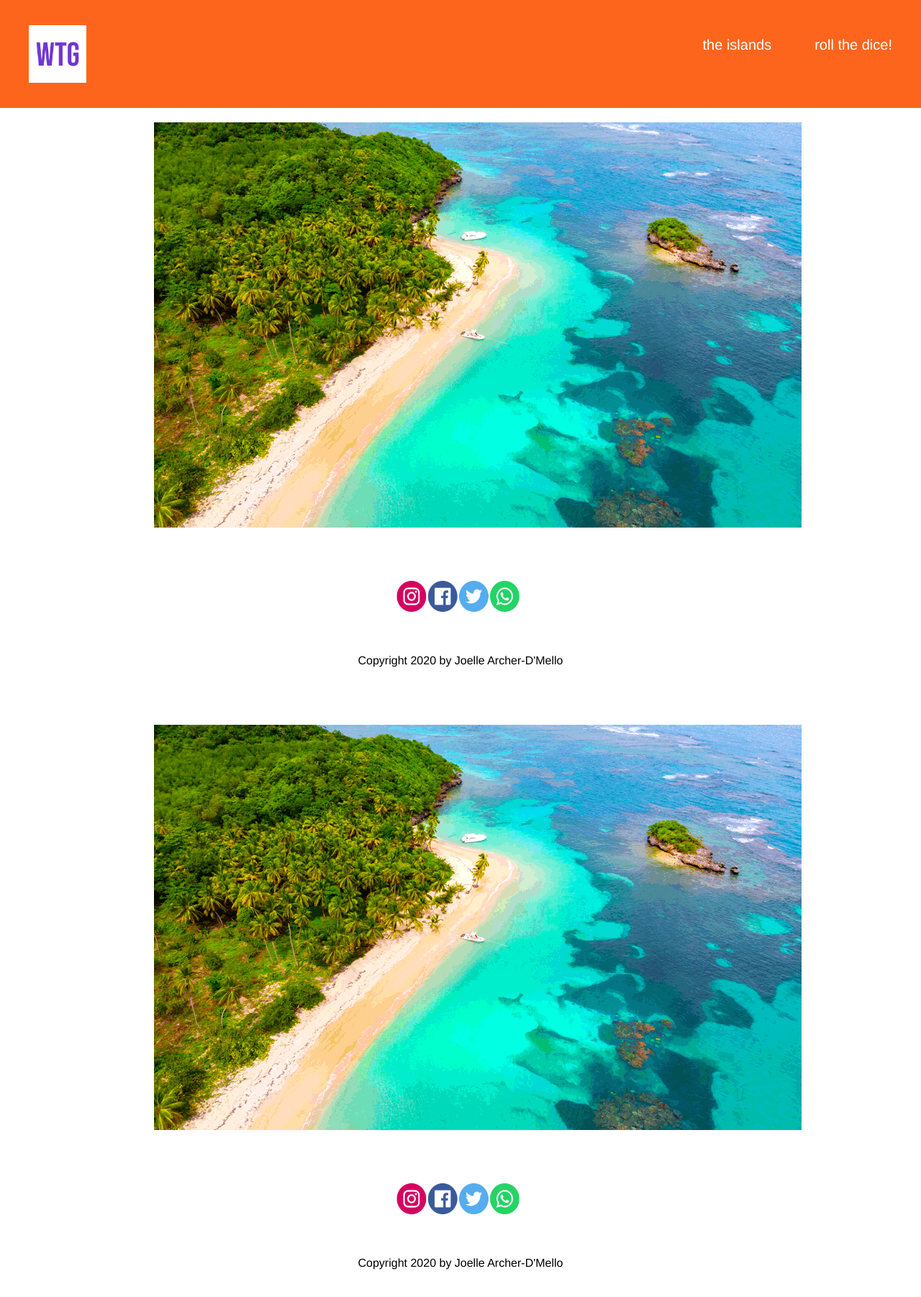
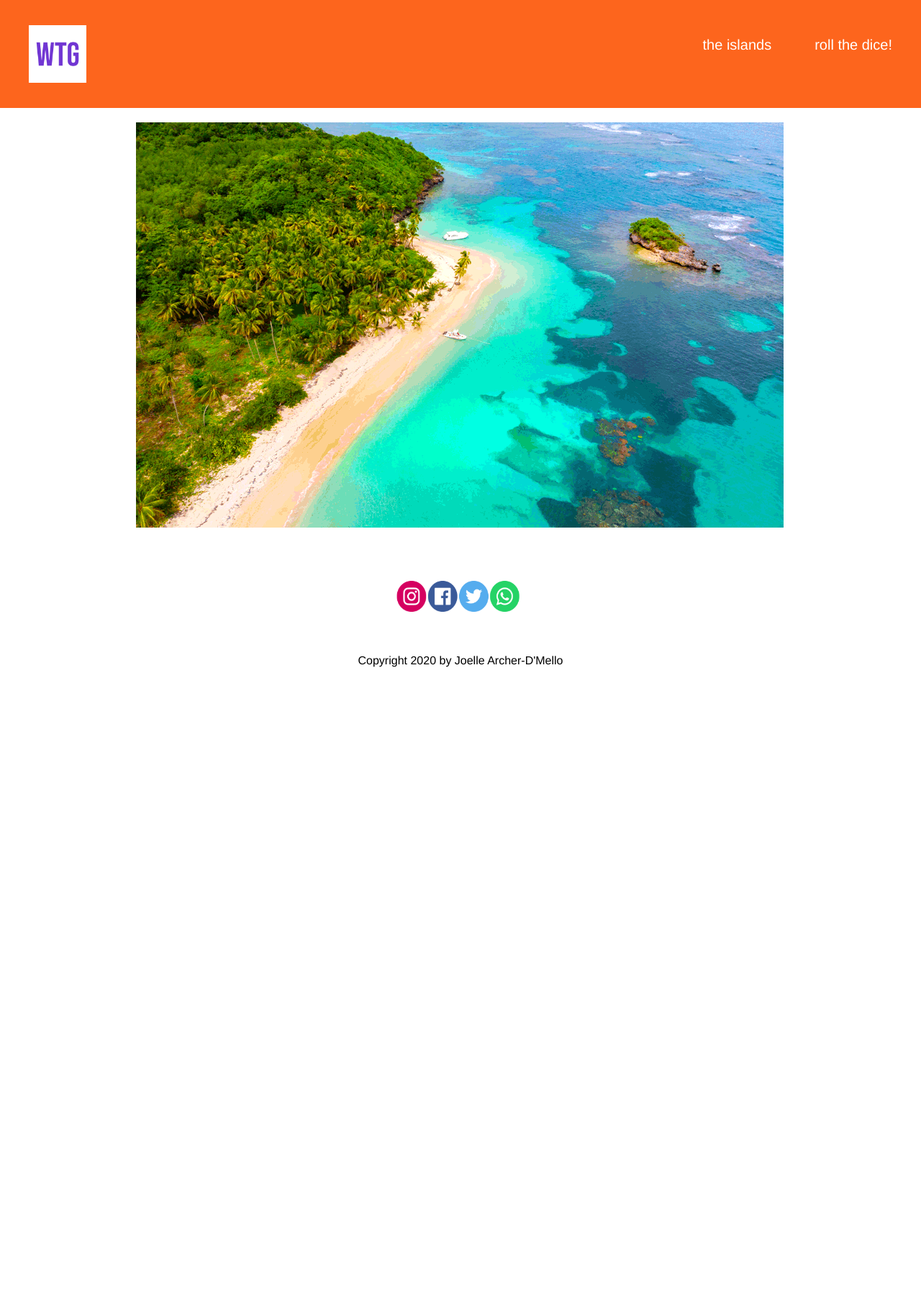
Before and after one commit to GiacomoSorbi/joellearcher-module-ii, a React (Create React App) app: page / in a window 1280 px wide. Shown: the top 1802 px of the page at 72% size. After the commit the page ends 987 px from the top, so only its background shows below. Built offline with nearby package versions, Linux system fonts and the light colour scheme.

Commit message:
23.07.20_2

```diff
--- a/src/components/home.jsx
+++ b/src/components/home.jsx
@@ -1,4 +1,5 @@
 import React from "react";
+import { NavLink } from "react-router-dom";
 import homeimage from "./images/home-image.gif";
 import social from "./images/wtg-img-sprite.png";
 
@@ -6,13 +7,13 @@ const Home = _props => {
   return (
     <div className="main-content">
       <div className="home-image">
-        <a href="/theislands">
+        <NavLink exact to="/theislands">
           <img
             className="home-image1"
             src={homeimage}
             alt="overhead view of dominican republic island. bright coloured sea and beach"
           />
-        </a>
+        </NavLink>
       </div>
       <div>
         <footer>
--- a/src/components/theislands.jsx
+++ b/src/components/theislands.jsx
@@ -1,4 +1,5 @@
 import React from "react";
+import { NavLink } from "react-router-dom";
 import jamaica from "./images/jamaica.jpg";
 import antigua from "./images/antigua.jpg";
 import barbados from "./images/barbados.jpg";
@@ -337,10 +338,10 @@ const Islands = _props => {
 
       <div className="dice-link">
         <h1>
-          <a href="/rollthedice">
+          <NavLink className="dice-link" exact to="/rollthedice">
             Now lets roll the dice!
             <img className="dice-link-image" src={dice} alt="die number five" />
-          </a>
+          </NavLink>
         </h1>
       </div>
       <div>
--- a/src/css/home.css
+++ b/src/css/home.css
@@ -4,7 +4,7 @@
   background-size: cover;
   margin-top: 20px;
   margin-bottom: 50px;
-  margin-left: 150px;
+  margin-left: 125px;
   transition: all 0.3s ease-in-out;
   justify-content: center;
 }
--- a/src/index.js
+++ b/src/index.js
@@ -1,7 +1,6 @@
 import React from "react";
 import ReactDOM from "react-dom";
 import { BrowserRouter as Router } from "react-router-dom";
-import Home from "./components/home";
 import App from "./App";
 
 import * as serviceWorker from "./serviceWorker";
@@ -10,7 +9,6 @@ ReactDOM.render(
   <Router basename={process.env.PUBLIC_URL}>
     <React.StrictMode>
       <App />
-      <Home />
     </React.StrictMode>
   </Router>,
   document.getElementById("root")
```
